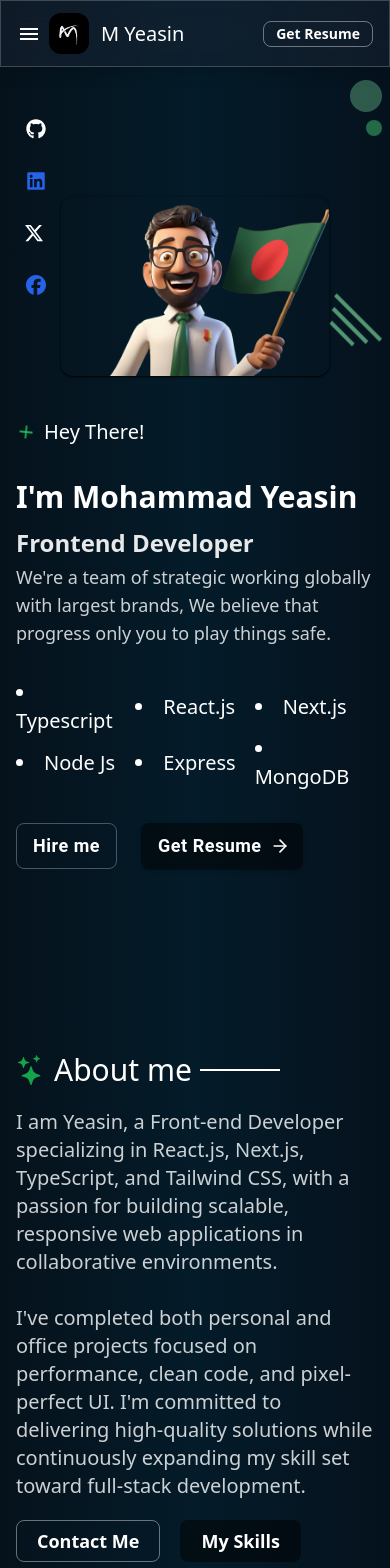
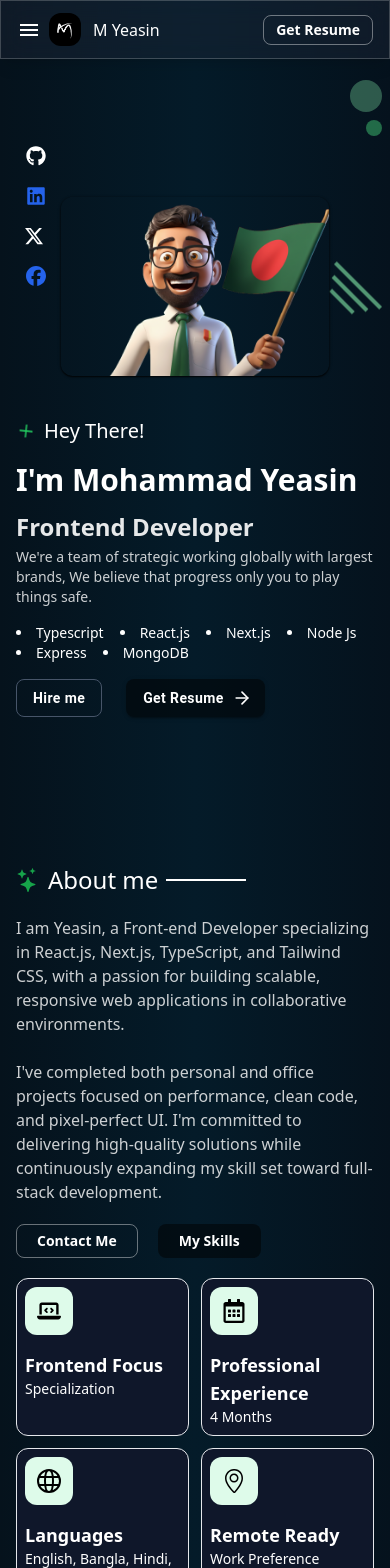
Before and after one commit to mdYeasinIslam/My_Portfolio, a Next.js app: page / in a window 390 px wide. Shown: the top 1568 px of the page. Built offline with nearby package versions, Linux system fonts and the light colour scheme.

Commit message:
fix responsive issues in about section

```diff
--- a/src/SharedComponent/Navbar.tsx
+++ b/src/SharedComponent/Navbar.tsx
@@ -54,7 +54,7 @@ const NavSectionLink = ({
       to={link}
       activeClass="active"
       spy={true}
-      offset={-70}
+      offset={-200}
       onClick={onClick}
       smooth={true}
       duration={500}
@@ -107,9 +107,14 @@ export const Navbar = () => {
           ))}
         </ul>
         <div className="flex items-center gap-2">
+
           <Link to="banner" className="flex items-center gap-3">
-            <img src="/logo2.png" className="w-10 bg-black rounded-xl" alt="" />
-            <h2 className="font-medium text-xl">M Yeasin</h2>
+            <img
+              src="/logo2.png"
+              className="w-8 md:w-10 bg-black rounded-xl"
+              alt=""
+            />
+            <h2 className="font-medium text-base md:text-xl">M Yeasin</h2>
           </Link>
         </div>
       </Box>
@@ -122,7 +127,6 @@ export const Navbar = () => {
               {/* {icon} */}
               {label}
             </NavSectionLink>
-
           ))}
         </ul>
       </Box>
@@ -132,7 +136,7 @@ export const Navbar = () => {
         <button
           title="Download My Resume"
           onClick={handleResumeDownload}
-          className="text-white text-sm md:text-base font-semibold bg-transparent hover:bg-black/90 border border-white/40 py-0.5  px-3 md:py-2 rounded-lg duration-300 "
+          className="text-white text-sm md:text-base font-semibold bg-transparent hover:bg-black/90 border border-white/40 py-1  px-3 md:py-2 rounded-lg duration-300 "
         >
           Get Resume
         </button>
--- a/src/components/About/About.tsx
+++ b/src/components/About/About.tsx
@@ -1,15 +1,14 @@
 "use client";
-import { Element, Link } from "react-scroll";
 import { BsStars } from "react-icons/bs";
+import { Link } from "react-scroll";
 import AboutCards from "./AboutCards";
 
 export const About = () => {
   return (
-    <Element name="About">
     <section
       id="About"
       // className="pt-20 pb-20 bg-gradient-to-r from-green-100 via-blue-50 to-pink-50"
-        className="pt-28 lg:pt-20 pb-20 "
+      className="md:pt-28 lg:pt-0 "
     >
       <div className="container mx-auto grid grid-cols-1 md:grid-cols-2 gap-5 md:gap-3  lg:gap-5   text-white">
         {/* Image Section */}
@@ -25,24 +24,23 @@ export const About = () => {
         </div>
 
         {/* About Content */}
-          <div className="    space-y-5 ">
-            <h1 className="text-3xl font-medium flex items-center gap-2">
+        <div className="space-y-5">
+          <h1 className="text-2xl md:text-3xl font-medium flex items-center gap-2">
             <BsStars className="text-green-600" />
             <span>About me </span>
             <span className="w-20 md:w-28 lg:w-40 border border-white"></span>
           </h1>
-            <h1 className="text-white/80">
+          <p className="text-base md:text-lg text-white/80">
             I am Yeasin, a Front-end Developer specializing in React.js,
             Next.js, TypeScript, and Tailwind CSS, with a passion for building
-              scalable, responsive web applications in collaborative
-              environments.
+            scalable, responsive web applications in collaborative environments.
             <br />
             <br />
             I've completed both personal and office projects focused on
             performance, clean code, and pixel-perfect UI. I'm committed to
             delivering high-quality solutions while continuously expanding my
             skill set toward full-stack development.
-            </h1>
+          </p>
           {/* <h1 className=" text-gray-600">
             Hello! This is{" "}
             <span className="font-medium underline"> Yeasin</span>, a passionate
@@ -59,14 +57,14 @@ export const About = () => {
           </h1> */}
 
           {/* Button Group */}
-            <div className="flex gap-5 md:gap-4 text-lg ">
+          <div className="flex gap-5 md:gap-4 ">
             <Link to="Contact" smooth={true} duration={500}>
-                <button className="text-white bg-transparent hover:bg-black/90 border border-white/40 font-semibold  px-5 py-1.5 rounded-lg ">
+              <button className="text-sm md:text-lg  text-white bg-transparent hover:bg-black/90 border border-white/40 font-semibold  px-5 py-1.5 rounded-lg ">
                 Contact Me
               </button>
             </Link>
             <Link to="Skill" smooth={true} duration={500}>
-                <button className="bg-black/50 border border-transparent  hover:border-white/50 transition-colors duration-300 font-semibold px-5 py-1.5 rounded-lg text-white">
+              <button className="text-sm md:text-lg  bg-black/50 border border-transparent  hover:border-white/50 transition-colors duration-300 font-semibold px-5 py-1.5 rounded-lg text-white">
                 My Skills
               </button>
             </Link>
@@ -74,6 +72,5 @@ export const About = () => {
         </div>
       </div>
     </section>
-    </Element>
   );
 };
--- a/src/components/Education/EduSection.tsx
+++ b/src/components/Education/EduSection.tsx
@@ -38,9 +38,9 @@ const educationData = [
 
 export default function EduSection() {
   return (
-    <section id="Education" className="py-16">
+    <section id="Education" className="pt-20">
       <div className="container mx-auto text-white">
-        <div className="flex items-center  gap-3 pb-10 text-3xl font-semibold p-0!">
+        <div className="flex items-center  gap-3 pb-10 text-2xl md:text-3xl font-semibold p-0!">
           <IoSchoolSharp className="text-green-500" />
           <span>Education</span>
           <span className="w-20 md:w-28 lg:w-40 border border-white"></span>
--- a/src/components/Hobby/Hobby.tsx
+++ b/src/components/Hobby/Hobby.tsx
@@ -17,7 +17,7 @@ const Hobby = () => {
   return (
     <section
       id="hobby"
-      className=" text-white py-20 px-6 "
+      className=" text-white pt-20"
     >
       <div className="container mx-auto   space-y-10">
         <div className="flex items-center gap-5">
--- a/src/components/Home/Banner/HeroBanner.tsx
+++ b/src/components/Home/Banner/HeroBanner.tsx
@@ -5,7 +5,7 @@ import { ArrowRight, Plus } from "lucide-react";
 import Image from "next/image";
 import { useEffect, useState } from "react";
 import { FaFacebook, FaGithub, FaLinkedin, FaXTwitter } from "react-icons/fa6";
-import { Element, Link } from "react-scroll";
+import { Link } from "react-scroll";
 
 export default function HeroBanner() {
   const [currentRole, setCurrentRole] = useState(0);
@@ -20,15 +20,14 @@ export default function HeroBanner() {
   }, [roles.length]);
 
   return (
-    <Element name="banner">
       <section
         id="banner"
         // className="bg-gradient-to-r from-green-100 via-blue-50 to-pink-50"
         className="bg-gradient-to-r from-[#05121C] via-[#041B29] to-[#05121D]"
       >
-        <div className="container relative pt-24 lg:pt-0 ">
+        <div className="container relative pt-5 md:pt-20 lg:pt-0 ">
           {/* Social Media Icons - Left Side */}
-          <div className="absolute  left-6 lg:left-5 top-[22%] md:top-[35%] lg:top-1/2 transform -translate-y-1/2 flex flex-col gap-8 md:gap-16 text-white">
+          <div className="absolute  left-6 lg:left-5 top-[25%] md:top-[35%] lg:top-1/2 transform -translate-y-1/2 flex flex-col gap-5 md:gap-16 text-white">
             {/* <div className="text-gray-400 text-sm transform -rotate-90 origin-center mb-8">
           Instagram
         </div> */}
@@ -70,7 +69,7 @@ export default function HeroBanner() {
             <div className="w-4 h-4 bg-green-400 rounded-full mt-2 ml-4 opacity-80"></div>
           </div>
 
-          <div className=" absolute top-80 md:top-32 max-sm:right-0 md:left-[45%] 2xl:left-1/2 animate-bounce">
+          <div className=" absolute top-72 md:top-1/2 lg:top-32 max-lg:right-0 lg:left-[45%] 2xl:left-1/2 animate-bounce">
             <div className="w-16 h-1 bg-green-300 opacity-60 transform rotate-45"></div>
             <div className="w-12 h-1 bg-green-300 opacity-60 transform rotate-45 mt-1"></div>
             <div className="w-8 h-1 bg-green-300 opacity-60 transform rotate-45 mt-1"></div>
@@ -100,7 +99,7 @@ export default function HeroBanner() {
           </div>
 
           {/* Main Content */}
-          <div className="flex items-center min-h-screen">
+          <div className="flex items-center min-h-screen xl:min-h-[800px]">
             <div className="flex flex-col lg:grid lg:grid-cols-2 gap-3 lg:gap-0 xl:gap-12 lg:items-center w-full">
               {/* Left Side - Image */}
               <div className="relative">
@@ -136,7 +135,7 @@ export default function HeroBanner() {
               </div>
 
               {/* Right Side - Content */}
-              <div className="space-y-8 text-white">
+              <div className="space-y-4 md:space-y-8 text-white">
                 {/* Hey There Badge */}
                 <div className="flex  items-center space-x-2 ">
                   <Plus
@@ -169,12 +168,12 @@ export default function HeroBanner() {
                 </div>
 
                 {/* Description */}
-                <p className="text-white/80 font-medium text-lg  max-w-lg animate-fade-in-up delay-300 !mt-0">
+                <p className="text-white/80  font-medium text-sm md:text-lg  max-w-lg animate-fade-in-up delay-300 !mt-0">
                   We're a team of strategic working globally with largest
                   brands, We believe that progress only you to play things safe.
                 </p>
-                <ul className="skills-list list-disc list-inside  grid grid-cols-3 xl:flex flex-wrap justify-center items-center md:justify-start xl:gap-x-10 font-medium  lg:text-xl [&>li::marker]:[margin-right:0] [&>li::marker]:[text-indent:0]">
-                  <li className="">Typescript</li>
+                <ul className="w-fit skills-list list-disc list-inside  flex flex-wrap gap-x-4 xl:gap-x-10 font-medium text-sm md:text-lg  lg:text-xl  [&>li::marker]:[margin-right:0] [&>li::marker]:[text-indent:0]">
+                  <li>Typescript</li>
                   <li>React.js</li>
                   <li>Next.js</li>
                   <li>Node Js</li>
@@ -201,13 +200,12 @@ export default function HeroBanner() {
                       variant="contained"
                       title="Download My Resume"
                       style={{
-                        fontSize: "18px",
                         fontWeight: 600,
                         backgroundColor: "transparent",
                         color: "white",
                         border: " 1px solid #475569",
                       }}
-                      className="!normal-case !rounded-lg !shadow-none hover:!bg-black/50  !transition-all !duration-300"
+                      className="md:!text-lg !normal-case !rounded-lg !shadow-none hover:!bg-black/50  !transition-all !duration-300"
                     >
                       Hire me
                     </Button>
@@ -217,7 +215,6 @@ export default function HeroBanner() {
                     title="Download My Resume"
                     endIcon={<ArrowRight width={20} className="" />}
                     style={{
-                      fontSize: "18px",
                       fontWeight: 600,
                       border: "0.5px solid transparent",
                     }}
@@ -227,7 +224,7 @@ export default function HeroBanner() {
                       link.download = "Yeasin-frontend_developer(resume).pdf"; // Filename when downloading
                       link.click();
                     }}
-                    className="!normal-case !rounded-lg !bg-black/50  hover:!border-white/50 !transition-colors !duration-300"
+                    className="md:!text-lg !normal-case !rounded-lg !bg-black/50  hover:!border-white/50 !transition-colors !duration-300"
                   >
                     Get Resume
                   </Button>
@@ -304,6 +301,5 @@ export default function HeroBanner() {
           `}</style>
         </div>
       </section>
-    </Element>
   );
 }
--- a/src/components/Skills/Skills.tsx
+++ b/src/components/Skills/Skills.tsx
@@ -90,7 +90,7 @@ const Skills = () => {
     <section
       id="Skill"
       // className="   py-6 md:py-10 bg-gradient-to-r from-pink-50 via-blue-50 to-green-50  text-black "
-      className="   py-6 md:py-10   text-white "
+      className="   pt-10 md:pt-20   text-white "
     >
       {/* Tabs */}
       <div className="container mx-auto ">
```
Lines whose indentation alone changed are shown as unchanged.
